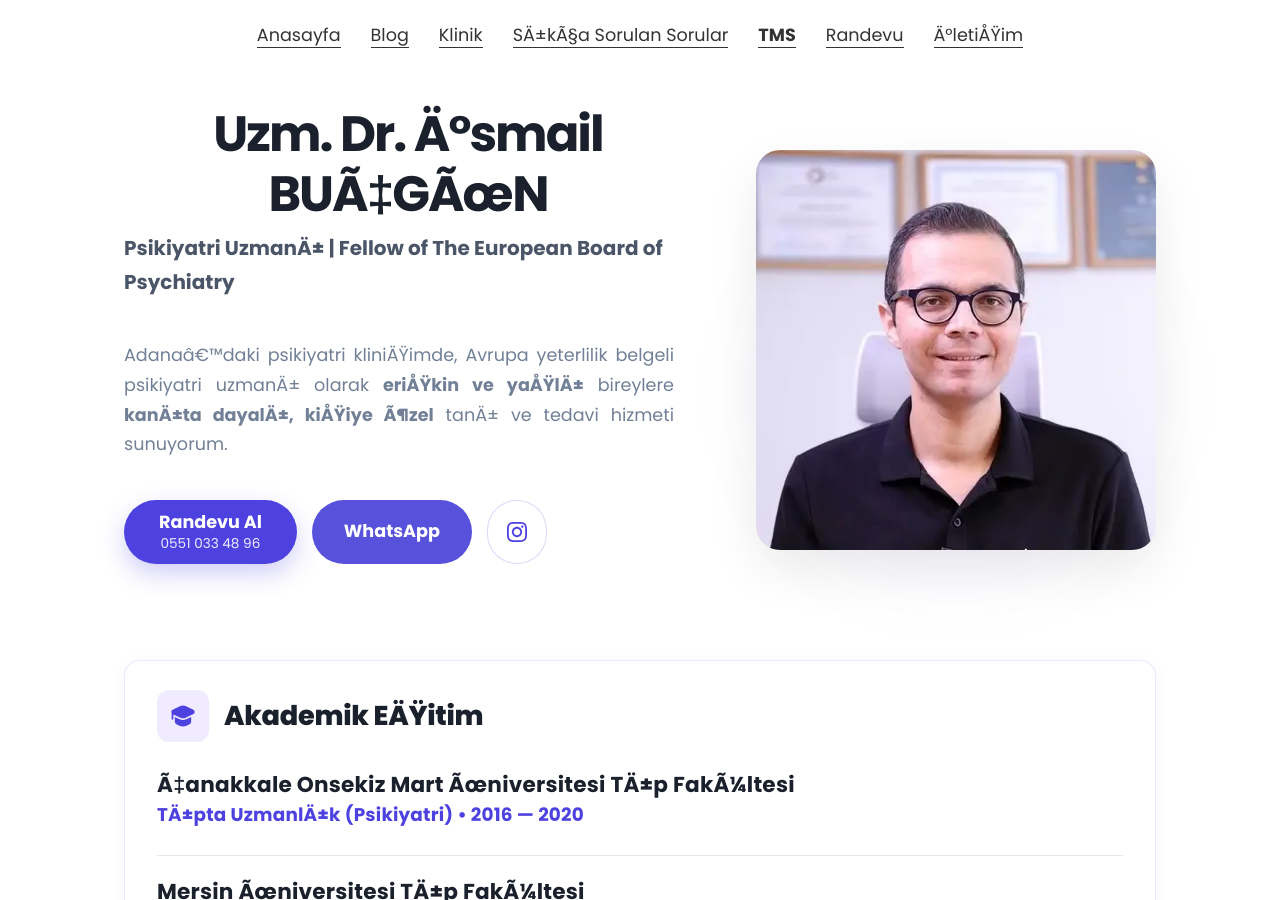
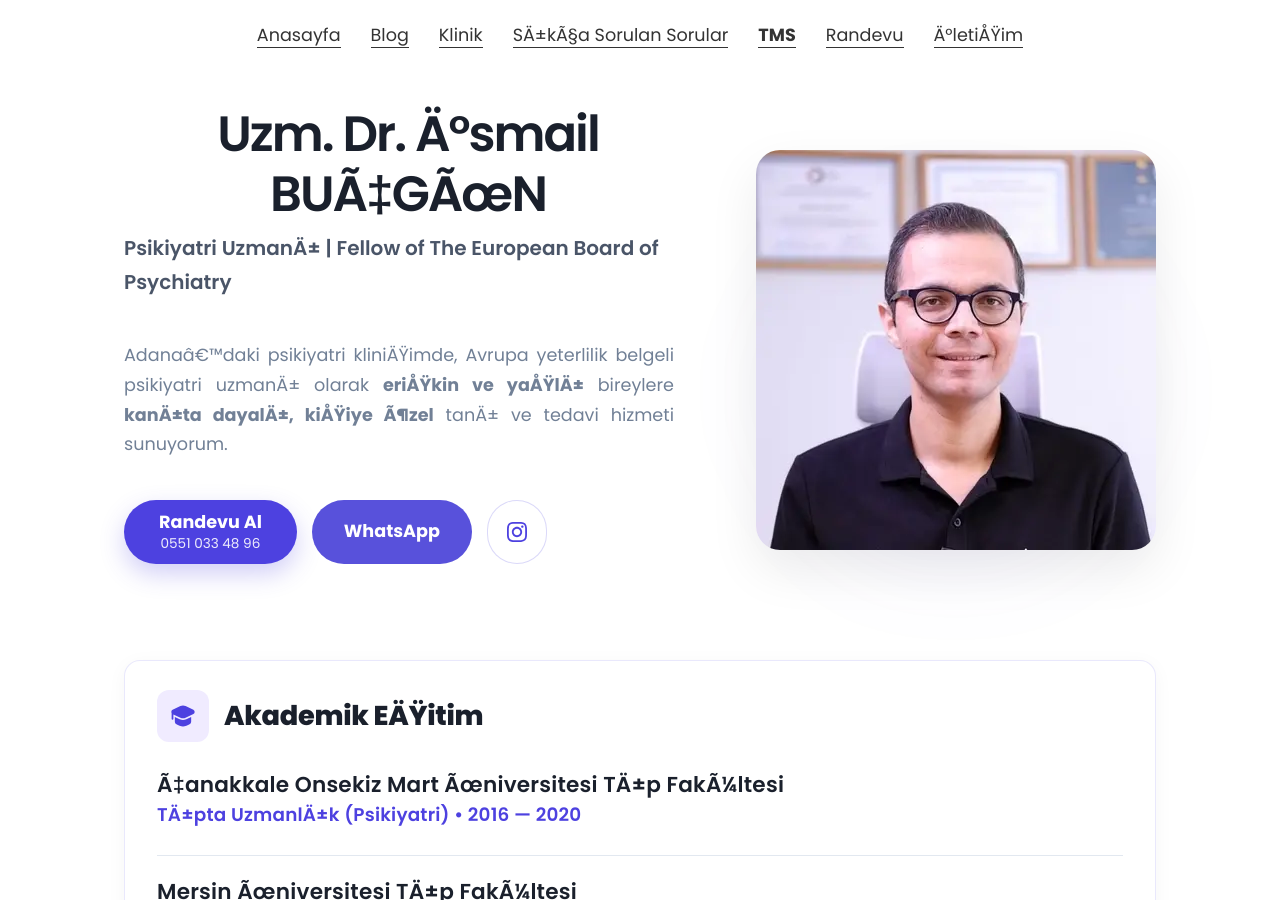
Before and after one commit to ibucgun/ibucgun.github.io, a Jekyll site: the page built from index.html, in a window 1280 px wide and 900 px high. Built offline with Jekyll 4.4.1, drawn with Linux system fonts in a browser that asks for light colours.

Commit message:
Update head.html

```diff
--- a/_includes/head.html
+++ b/_includes/head.html
@@ -9,8 +9,7 @@
   {% if site.resume_theme == 'default' %}
   <link rel="preconnect" href="https://fonts.googleapis.com">
   <link rel="preconnect" href="https://fonts.gstatic.com" crossorigin>
-  <link href='https://fonts.googleapis.com/css?family=Poppins:400,300,800,700&display=swap' onload="this.onload=null;this.rel='stylesheet'" rel="preload" as="style" type='text/css'>
-  <link rel="preload" as="image" href="https://ismailbucgun.com/images/avatar.webp" fetchpriority="high">
+  <link href="https://fonts.googleapis.com/css2?family=Poppins:wght@400;600;700;800&display=swap" rel="stylesheet">  <link rel="preload" as="image" href="images/avatar.webp" fetchpriority="high">
   {% endif %}
 
   <meta itemprop="description" name="description" content="{% if page.description %}{{ page.description | truncate: 160 }}{% else %}{{ site.description | truncate: 160  }}{% endif %}" />
```
